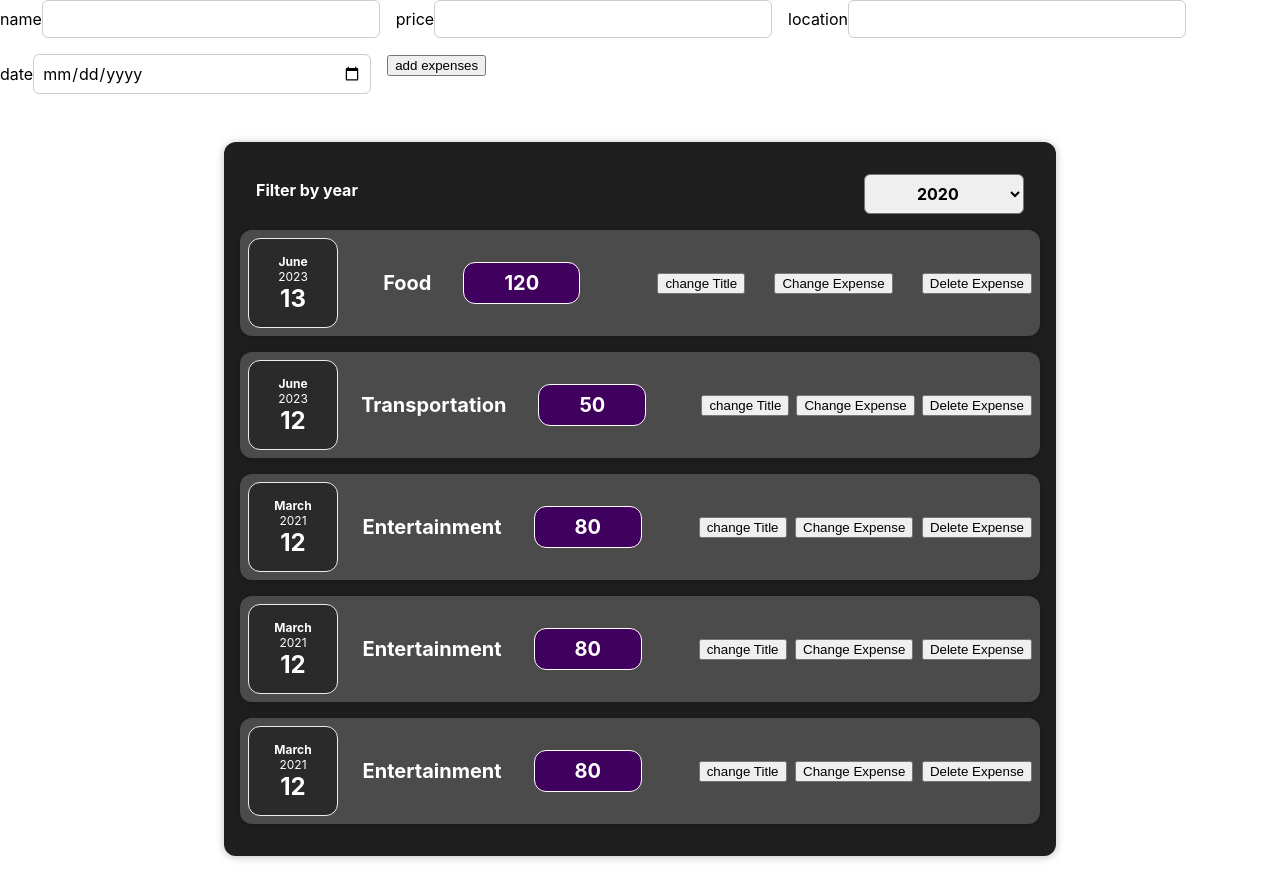
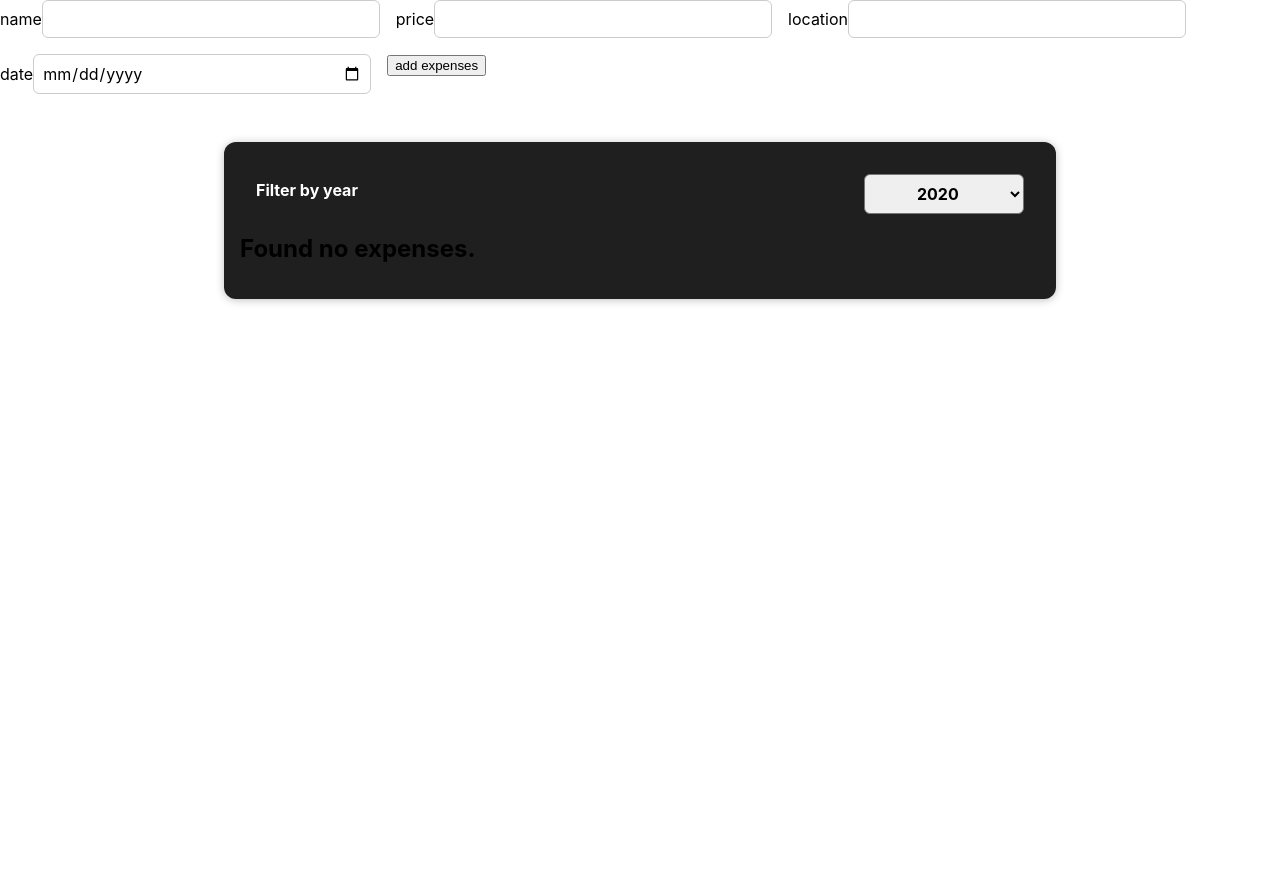
Before and after one commit to murari9945/reactpractice, a React (Create React App) app: page / in a window 1280 px wide. After the commit the page ends 800 px from the top, so only its background shows below. Built offline with nearby package versions, Linux system fonts and the light colour scheme.

Commit message:
filter with message

```diff
--- a/src/components/Expenses/Expenses.js
+++ b/src/components/Expenses/Expenses.js
@@ -4,6 +4,7 @@ import ExpenseItem from './ExpenseItem';
 import Card from '../UI/Card';
 import ExpensesFilter from './ExpensesFilter';
 import './Expenses.css';
+import ExpensesList from './ExpensesList';
 
 const Expenses = (props) => {
   const [filteredYear, setFilteredYear] = useState('2020');
@@ -11,7 +12,9 @@ const Expenses = (props) => {
   const filterChangeHandler = (selectedYear) => {
     setFilteredYear(selectedYear);
   };
-
+  const filteredExpenses = props.items.filter(expense => {
+    return expense.date.getFullYear().toString() === filteredYear;
+  });
   return (
     <div>
       <Card className='expenses'>
@@ -19,14 +22,7 @@ const Expenses = (props) => {
           selected={filteredYear}
           onChangeFilter={filterChangeHandler}
         />
-        {props.items.map((expense) => (
-          <ExpenseItem
-          key={expense.id}
-            name={expense.name}
-            price={expense.price}
-            date={expense.date}
-          />
-        ))}
+        <ExpensesList items={filteredExpenses} />
       </Card>
     </div>
   );
--- /dev/null
+++ b/src/components/Expenses/ExpensesList.js
@@ -0,0 +1,25 @@
+import React from 'react';
+
+import ExpenseItem from './ExpenseItem';
+import './ExpensesList.css';
+
+const ExpensesList = (props) => {
+  if (props.items.length === 0) {
+    return <h2 className='expenses-list__fallback'>Found no expenses.</h2>;
+  }
+
+  return (
+    <ul className='expenses-list'>
+      {props.items.map((expense) => (
+        <ExpenseItem
+          key={expense.id}
+          name={expense.name}
+          price={expense.price}
+          date={expense.date}
+        />
+      ))}
+    </ul>
+  );
+};
+
+export default ExpensesList;
```
Also changed, not shown: src/components/Expenses/ExpensesList.css (added).
